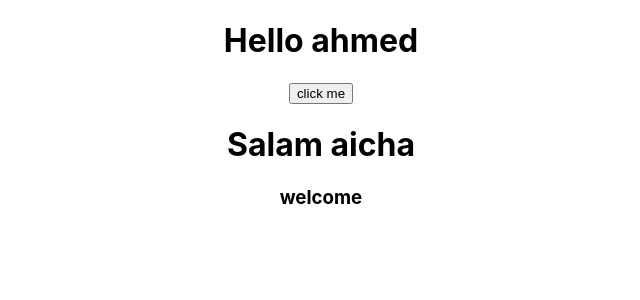
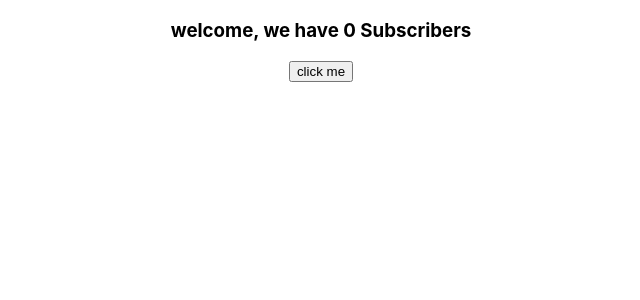
Before and after one commit to ahjam-taoufik/React-Fundamentals, a React (Create React App) app: page / in a window 1280 px wide. Shown: the top 300 px of the page, without its empty margins (319-959 px from the left). Built offline with nearby package versions, Linux system fonts and the light colour scheme.

Commit message:
state and setState in class components

```diff
--- a/src/App.js
+++ b/src/App.js
@@ -1,15 +1,12 @@
 
 import './App.css';
-import { Welcome } from './components/Welcome'
-import Greet from "./components/Greet";
-import Hello  from './components/Hello';
+import Message from './components/Message';
+
 
 function App() {
   return (
     <div className="App">
-         <Hello name='ahmed'><button>click me</button></Hello>
-        <Greet name="aicha"> <h3>welcome</h3> </Greet>
-        {/* <Welcome/> */}
+       <Message></Message>
     </div>
   );
 }
--- a/src/components/Greet.js
+++ /dev/null
@@ -1,15 +0,0 @@
-import React from "react";
-
-
-
-class Greet extends React.Component {
-  render(){
-
-     // console.log(this.props);
-              return <div>
-                         <h1>Salam  {this.props.name} </h1>
-                         {this.props.children}
-                    </div>
-            }
-}
-export default Greet;
--- a/src/components/Hello.js
+++ /dev/null
@@ -1,25 +0,0 @@
-import React from "react";
-
-
-
-// const Hello = (props) => {
-//     // console.log(props);
-//     return (
-//            <div>
-//              <h1>Hello {props.name}</h1>
-//              {props.children}
-//            </div>
-//      );
-
-
-const Hello = ({name,children}) => {
-    return (
-           <div>
-             <h1>Hello {name}</h1>
-             {children}
-           </div>
-     );
-
-}
-
-export default Hello;
--- /dev/null
+++ b/src/components/Message.js
@@ -0,0 +1,30 @@
+
+import { Component } from "react";
+
+class Message extends Component {
+       constructor(){
+           super();
+             this.state={
+                 message1:`welcome, we have `,
+                 message2:`Subscribers`,
+                 count:0
+             }
+       }
+
+      funcHandler(a) {
+        this.setState({
+            message:'thank you ',
+            count:a
+        })
+        }
+    render(){
+
+        return <div>
+                   <h3>{this.state.message1}{this.state.count} {this.state.message2}</h3>
+                   {/* <h1>{this.state.count}</h1> */}
+                   <button onClick={()=>this.funcHandler(this.state.count+1)}>click me</button>
+              </div>
+    }
+}
+
+export default Message;
--- a/src/components/Welcome.js
+++ /dev/null
@@ -1,5 +0,0 @@
-
-
-
-
-export const Welcome=()=><div><h1>Welcome every One</h1></div>
```
